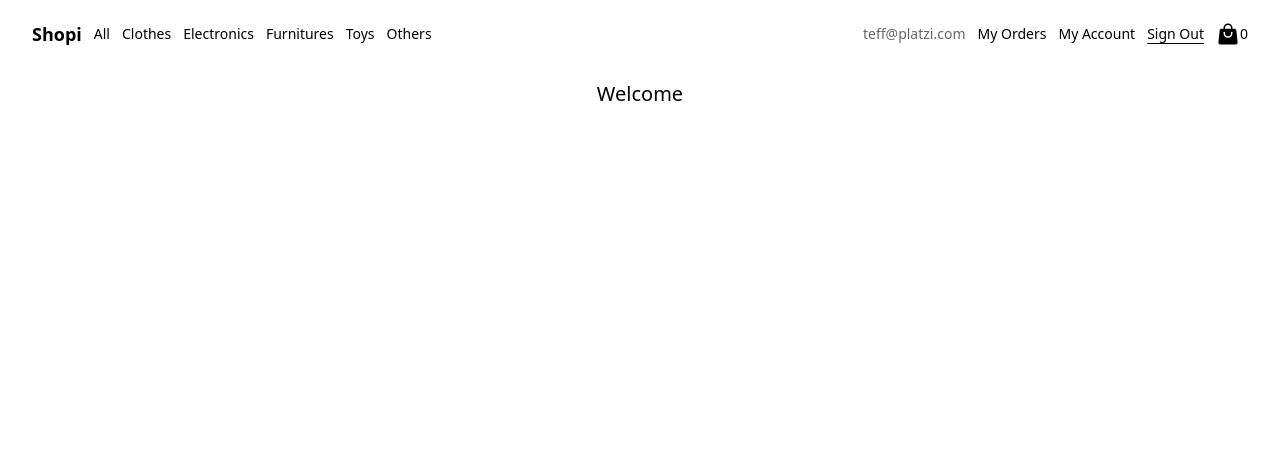
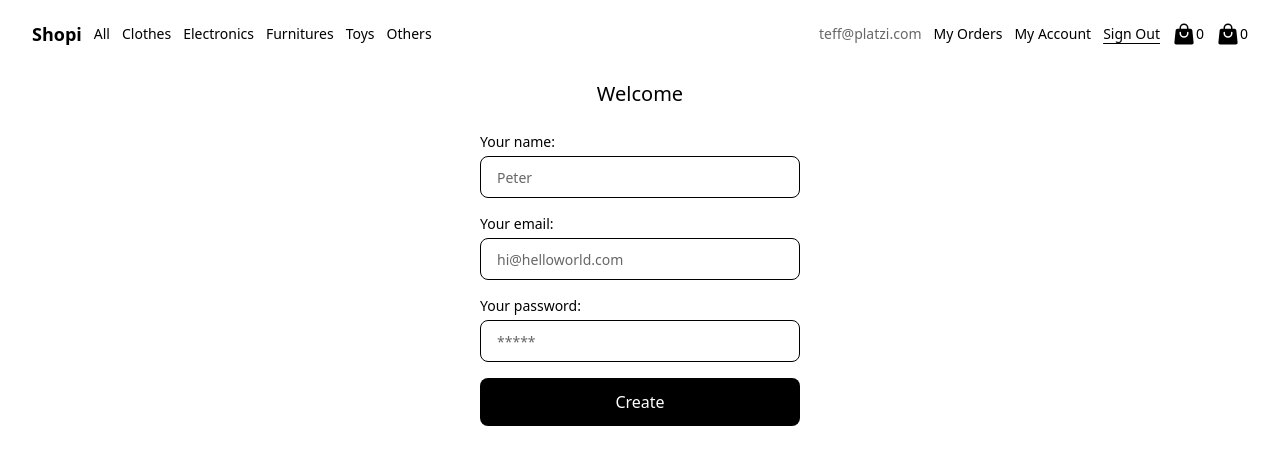
Before and after one commit to ChristianCSuarez/curso-practico-react, a React (Vite) app: page /sign-in in a window 1280 px wide. Both pictures are taken after a click on the button "Sign Up". Shown: the top 464 px of the page. Built offline with nearby package versions, Linux system fonts and the light colour scheme; no server answers.

Commit message:
Agregar vista de Creación de Usuario y capturar info del form

```diff
--- a/src/Components/Navbar/index.jsx
+++ b/src/Components/Navbar/index.jsx
@@ -145,10 +145,10 @@ const Navbar = () => {
       </ul>
       <ul className='flex items-center gap-3'>
         {renderView()}
-        {/* <li className='flex items-center'>
+        <li className='flex items-center'>
           <ShoppingBagIcon className='h-6 w-6 text-black'></ShoppingBagIcon>
           <div>{context.cartProducts.length}</div>
-        </li> */}
+        </li>
       </ul>
     </nav>
   )
--- a/src/Pages/SignIn/index.jsx
+++ b/src/Pages/SignIn/index.jsx
@@ -1,4 +1,4 @@
-import { useContext, useState } from 'react'
+import { useContext, useRef, useState } from 'react'
 import { Link } from 'react-router-dom'
 import { ShoppingCartContext } from '../../Context'
 import Layout from '../../Components/Layout'
@@ -6,6 +6,7 @@ import Layout from '../../Components/Layout'
 function SignIn() {
     const context = useContext(ShoppingCartContext)
     const [view, setView] = useState('user-info')
+    const form = useRef(null)
 
     // Account
     const account = localStorage.getItem('account')
@@ -14,6 +15,16 @@ function SignIn() {
     const noAccountInLocalStorage = parsedAccount ? Object.keys(parsedAccount).length === 0 : true
     const noAccountInLocalState = context.account ? Object.keys(context.account).length === 0 : true
     const hasUserAnAccount = !noAccountInLocalState || !noAccountInLocalStorage
+
+    const createAnAccount = () => {
+        const formData = new FormData(form.current)
+        const data = {
+            name: formData.get('name'),
+            email: formData.get('email'),
+            password: formData.get('password')
+        }
+        console.log(data)
+    }
 
     const renderLogIn = () => {
         return (
@@ -47,7 +58,53 @@ function SignIn() {
     }
 
     const renderCreateUserInfo = () => {
-        //TODO: Create render view
+        return (
+            <form ref={form} className='flex flex-col gap-4 w-80'>
+                <div className='flex flex-col gap-1'>
+                    <label htmlFor="name" className='font-light text-sm'>Your name:</label>
+                    <input
+                        type="text"
+                        id='name'
+                        name='name'
+                        defaultValue={parsedAccount?.name}
+                        placeholder='Peter'
+                        className='rounded-lg border border-black placeholder:font-light placeholder:text-sm
+                        placeholder:text-black/60 focus:outline-none py-2 px-4'
+                    />
+                </div>
+                <div className='flex flex-col gap-1'>
+                    <label htmlFor="email" className='font-light text-sm'>Your email:</label>
+                    <input
+                        type="text"
+                        id='email'
+                        name='email'
+                        defaultValue={parsedAccount?.email}
+                        placeholder='hi@helloworld.com'
+                        className='rounded-lg border border-black placeholder:font-light placeholder:text-sm
+                        placeholder:text-black/60 focus:outline-none py-2 px-4'
+                    />
+                </div>
+                <div className='flex flex-col gap-1'>
+                <label htmlFor="password" className='font-light text-sm'>Your password:</label>
+                    <input
+                        type="text"
+                        id='password'
+                        name='password'
+                        defaultValue={parsedAccount?.password}
+                        placeholder='*****'
+                        className='rounded-lg border border-black placeholder:font-light placeholder:text-sm
+                        placeholder:text-black/60 focus:outline-none py-2 px-4'
+                    />
+                </div>
+                <Link to='/'>
+                    <button
+                        className='bg-black text-white w-full rounded-lg py-3'
+                        onClick={() => createAnAccount()}>
+                        Create
+                    </button>
+                </Link>
+            </form>
+        )
     }
 
     const renderView = () => view === 'create-user-info' ? renderCreateUserInfo() : renderLogIn()
```
